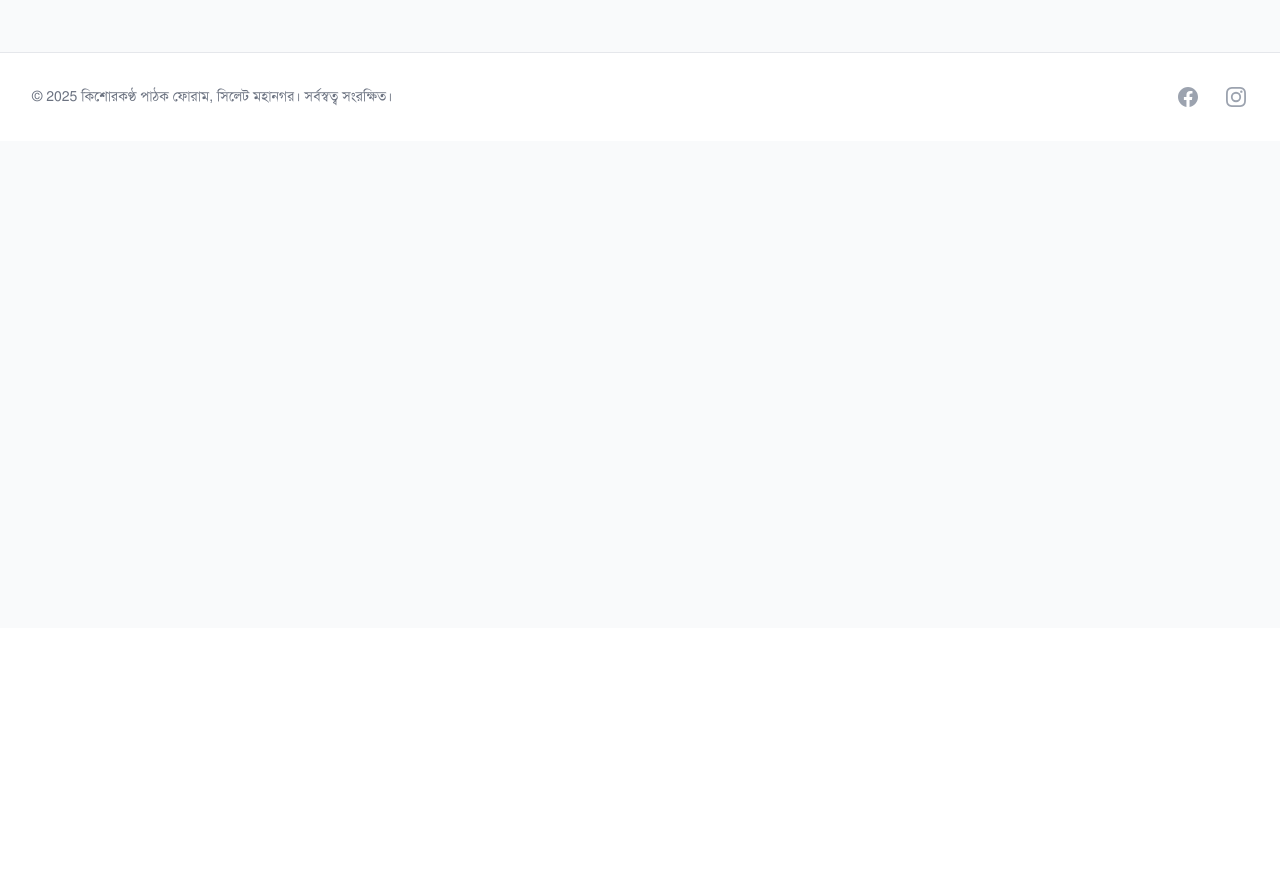
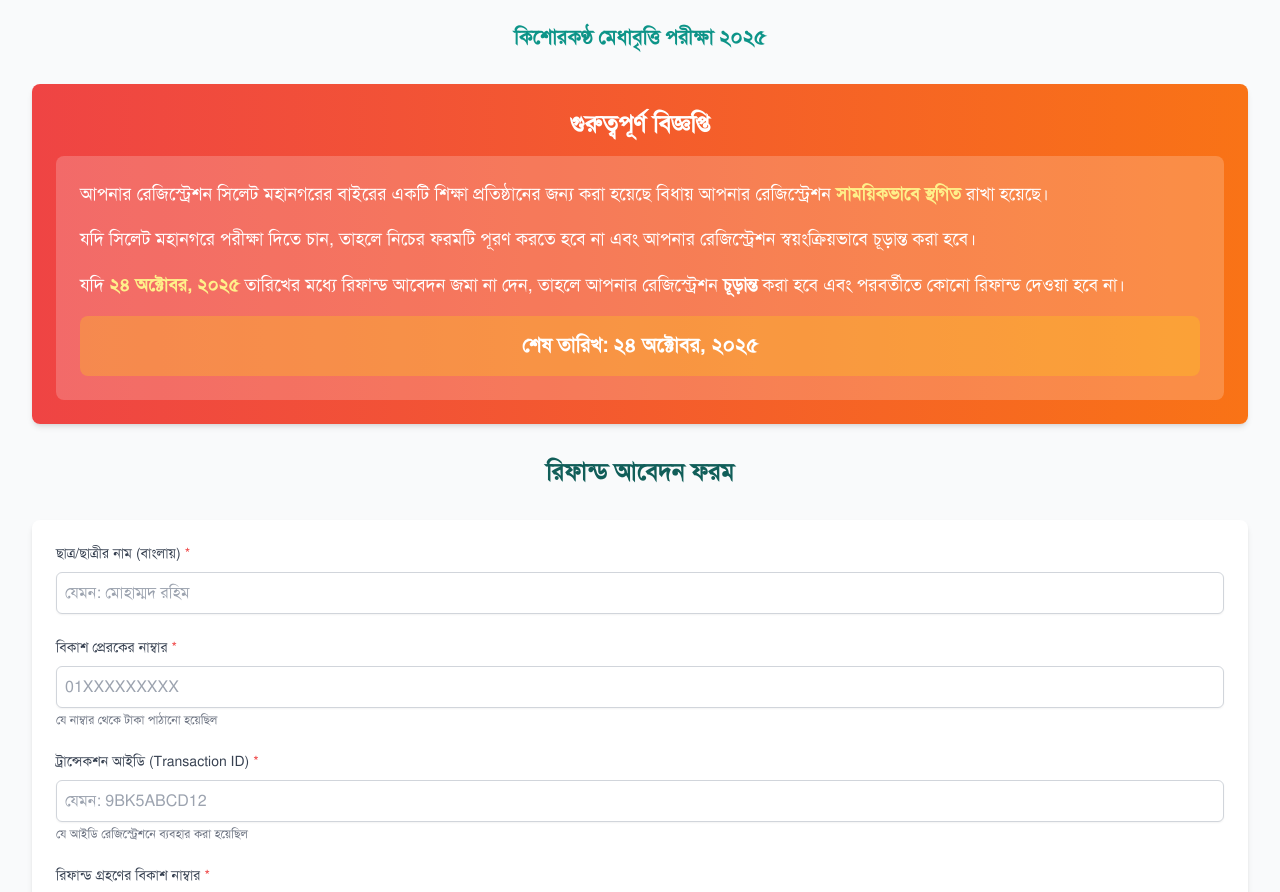
Before and after one commit to Mufassir-Chowdhury/kkrf, a SvelteKit app: page /refund in a window 1280 px wide. Before the commit this address had no page. Shown: the part 172-1064 px from the top of the page. Before the commit the page ends 800 px from the top, so only its background shows below. Built offline with nearby package versions, Linux system fonts and the light colour scheme.

Commit message:
added refund application

```diff
--- /dev/null
+++ b/src/routes/refund/+page.svelte
@@ -0,0 +1,219 @@
+<script>
+	import { goto } from '$app/navigation';
+	import { onMount } from 'svelte';
+	import { initializeApp } from 'firebase/app';
+	import { getFirestore, collection, addDoc } from 'firebase/firestore';
+	import { fly } from 'svelte/transition';
+
+	// Your Firebase configuration
+	const firebaseConfig = {
+		apiKey: 'AIzaSyBy8i9BLWzUMulNQJkJsbDX8m6MFYz6T_k',
+		authDomain: 'kkrf-sylhet.firebaseapp.com',
+		projectId: 'kkrf-sylhet',
+		storageBucket: 'kkrf-sylhet.appspot.com',
+		messagingSenderId: '973839955936',
+		appId: '1:973839955936:web:eefd07d1a4b7be73b91d85'
+	};
+
+	let app;
+	let db;
+
+	onMount(() => {
+		app = initializeApp(firebaseConfig);
+		db = getFirestore(app);
+	});
+
+	let formData = {
+		studentName: '',
+		senderNumber: '',
+		transactionID: '',
+		refundNumber: '',
+		bkashTime: '',
+		submissionTime: ''
+	};
+
+	let submitting = false;
+	let submitSuccess = false;
+	let submitError = '';
+
+	async function handleSubmit() {
+		submitting = true;
+		submitSuccess = false;
+		submitError = '';
+
+		try {
+			formData.submissionTime = new Date().toISOString();
+			const docRef = await addDoc(collection(db, 'refund-2025'), formData);
+			console.log('Document written with ID: ', docRef.id);
+			submitSuccess = true;
+
+			// Reset form after successful submission
+			formData = {
+				studentName: '',
+				senderNumber: '',
+				transactionID: '',
+				refundNumber: '',
+				bkashTime: '',
+				submissionTime: ''
+			};
+		} catch (e) {
+			console.error('Error adding document: ', e);
+			submitError = 'আবেদন জমা দিতে সমস্যা হয়েছে। অনুগ্রহ করে আবার চেষ্টা করুন।';
+		}
+
+		submitting = false;
+	}
+</script>
+
+<svelte:head>
+	<title>রিফান্ড আবেদন - কিশোরকণ্ঠ মেধাবৃত্তি পরীক্ষা ২০২৫</title>
+</svelte:head>
+
+<div class="space-y-8">
+	<h1 class="text-3xl font-bold text-center text-teal-700">রিফান্ড আবেদন</h1>
+	<h2 class="text-xl font-semibold text-center text-teal-600">
+		কিশোরকণ্ঠ মেধাবৃত্তি পরীক্ষা ২০২৫
+	</h2>
+
+	<div class="bg-gradient-to-r from-red-500 to-orange-500 text-white p-6 rounded-lg shadow-md">
+		<h3 class="text-2xl font-bold mb-4 text-center">গুরুত্বপূর্ণ বিজ্ঞপ্তি</h3>
+		<div in:fly={{ y: 50, duration: 500 }} class="bg-white bg-opacity-20 p-6 rounded-lg space-y-4">
+			<p class="text-lg leading-relaxed">
+				আপনার রেজিস্ট্রেশন সিলেট মহানগরের বাইরের একটি শিক্ষা প্রতিষ্ঠানের জন্য করা হয়েছে বিধায় আপনার রেজিস্ট্রেশন <span class="font-bold text-yellow-200">সাময়িকভাবে স্থগিত</span> রাখা হয়েছে।
+			</p>
+            <p class="text-lg leading-relaxed">
+				যদি সিলেট মহানগরে পরীক্ষা দিতে চান, তাহলে নিচের ফরমটি পূরণ করতে হবে না এবং আপনার রেজিস্ট্রেশন স্বয়ংক্রিয়ভাবে চূড়ান্ত করা হবে।
+			</p>
+			<p class="text-lg leading-relaxed">
+				যদি <span class="font-bold text-yellow-200">২৪ অক্টোবর, ২০২৫</span> তারিখের মধ্যে রিফান্ড আবেদন জমা না দেন, তাহলে আপনার রেজিস্ট্রেশন <span class="font-bold">চূড়ান্ত</span> করা হবে এবং পরবর্তীতে কোনো রিফান্ড দেওয়া হবে না।
+			</p>
+			<div class="mt-4 p-4 bg-yellow-400 bg-opacity-30 rounded-lg">
+				<p class="text-xl font-bold text-center">
+					শেষ তারিখ: ২৪ অক্টোবর, ২০২৫
+				</p>
+			</div>
+		</div>
+	</div>
+
+	<h3 class="text-2xl font-bold text-center text-teal-800 mb-6">রিফান্ড আবেদন ফরম</h3>
+
+	<form on:submit|preventDefault={handleSubmit} class="space-y-6 bg-white p-6 rounded-lg shadow-md">
+		<div>
+			<label class="block text-sm font-medium text-gray-700 mb-2">
+				ছাত্র/ছাত্রীর নাম (বাংলায়) <span class="text-red-500">*</span>
+			</label>
+			<input
+				type="text"
+				bind:value={formData.studentName}
+				required
+				class="mt-1 block w-full border border-gray-300 rounded-md shadow-sm p-2 focus:ring-teal-500 focus:border-teal-500"
+				placeholder="যেমন: মোহাম্মদ রহিম"
+			>
+		</div>
+
+		<div>
+			<label class="block text-sm font-medium text-gray-700 mb-2">
+				বিকাশ প্রেরকের নাম্বার <span class="text-red-500">*</span>
+			</label>
+			<input
+				type="tel"
+				bind:value={formData.senderNumber}
+				required
+				class="mt-1 block w-full border border-gray-300 rounded-md shadow-sm p-2 focus:ring-teal-500 focus:border-teal-500"
+				placeholder="01XXXXXXXXX"
+			>
+			<p class="text-xs text-gray-500 mt-1">যে নাম্বার থেকে টাকা পাঠানো হয়েছিল</p>
+		</div>
+
+		<div>
+			<label class="block text-sm font-medium text-gray-700 mb-2">
+				ট্রান্সেকশন আইডি (Transaction ID) <span class="text-red-500">*</span>
+			</label>
+			<input
+				type="text"
+				bind:value={formData.transactionID}
+				required
+				class="mt-1 block w-full border border-gray-300 rounded-md shadow-sm p-2 focus:ring-teal-500 focus:border-teal-500"
+				placeholder="যেমন: 9BK5ABCD12"
+			>
+			<p class="text-xs text-gray-500 mt-1">যে আইডি রেজিস্ট্রেশনে ব্যবহার করা হয়েছিল</p>
+		</div>
+
+		<div>
+			<label class="block text-sm font-medium text-gray-700 mb-2">
+				রিফান্ড গ্রহণের বিকাশ নাম্বার <span class="text-red-500">*</span>
+			</label>
+			<input
+				type="tel"
+				bind:value={formData.refundNumber}
+				required
+				class="mt-1 block w-full border border-gray-300 rounded-md shadow-sm p-2 focus:ring-teal-500 focus:border-teal-500"
+				placeholder="01XXXXXXXXX"
+			>
+			<p class="text-xs text-gray-500 mt-1">যে নাম্বারে রিফান্ড পেতে চান</p>
+		</div>
+
+		<div>
+			<label class="block text-sm font-medium text-gray-700 mb-2">
+				বিকাশ পেমেন্ট করার সময় <span class="text-red-500">*</span>
+			</label>
+			<input
+				type="text"
+				bind:value={formData.bkashTime}
+				required
+				class="mt-1 block w-full border border-gray-300 rounded-md shadow-sm p-2 focus:ring-teal-500 focus:border-teal-500"
+				placeholder="যেমন: ২০ অক্টোবর, ২০২৫ - দুপুর ২টা"
+			>
+			<p class="text-xs text-gray-500 mt-1">কখন টাকা পাঠানো হয়েছিল</p>
+		</div>
+
+		<div class="text-center pt-4">
+			<button
+				type="submit"
+				class="bg-teal-600 text-white py-3 px-8 rounded-md hover:bg-teal-700 transition-colors text-lg font-semibold disabled:bg-gray-400 disabled:cursor-not-allowed"
+				disabled={submitting}
+			>
+				{submitting ? 'জমা দেওয়া হচ্ছে...' : 'রিফান্ড আবেদন জমা দিন'}
+			</button>
+		</div>
+	</form>
+
+	{#if submitSuccess}
+		<div in:fly={{ y: 20, duration: 500 }} class="mt-4 p-6 bg-green-100 border-l-4 border-green-500 text-green-800 rounded shadow-md">
+			<div class="flex items-center">
+				<svg class="w-6 h-6 mr-3" fill="currentColor" viewBox="0 0 20 20">
+					<path fill-rule="evenodd" d="M10 18a8 8 0 100-16 8 8 0 000 16zm3.707-9.293a1 1 0 00-1.414-1.414L9 10.586 7.707 9.293a1 1 0 00-1.414 1.414l2 2a1 1 0 001.414 0l4-4z" clip-rule="evenodd"/>
+				</svg>
+				<div>
+					<p class="font-bold text-lg">সফলভাবে জমা হয়েছে!</p>
+					<p class="text-sm mt-1">আপনার রিফান্ড আবেদন সফলভাবে জমা দেওয়া হয়েছে। শীঘ্রই প্রক্রিয়া করা হবে।</p>
+				</div>
+			</div>
+		</div>
+	{/if}
+
+	{#if submitError}
+		<div in:fly={{ y: 20, duration: 500 }} class="mt-4 p-6 bg-red-100 border-l-4 border-red-500 text-red-800 rounded shadow-md">
+			<p class="font-semibold">{submitError}</p>
+		</div>
+	{/if}
+
+	<div class="mt-8 space-y-4">
+		<div class="bg-amber-50 p-6 rounded-lg shadow-md">
+			<h4 class="text-xl font-semibold text-teal-700 mb-4">যোগাযোগের ঠিকানা:</h4>
+			<ul class="space-y-2 text-gray-700">
+				<li>০১৩০০২০৮১৮৮ (তৌহিদুল ইসলাম)</li>
+				<li>০১৭৮২৮৪৭৪৩৯ (রেজাউল করিম)</li>
+				<li>০১৭৭৯০৯৮৬৪৫ (ফাহাদ হুসাইন)</li>
+				<li>০১৩০৬৩২১০৫২ (আবুল হাসান রিয়াদ)</li>
+			</ul>
+		</div>
+
+		<div class="text-sm text-gray-600 text-center">
+			বিস্তারিত তথ্যের জন্য: <a
+				href="http://www.kkrfsylhet.org"
+				class="text-teal-600 hover:underline">www.kkrfsylhet.org</a
+			>
+		</div>
+	</div>
+</div>
```
